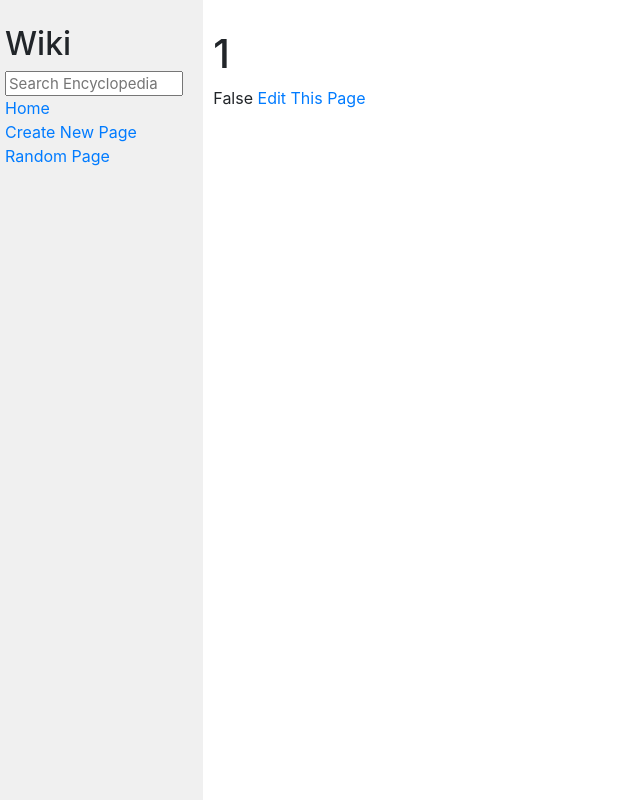
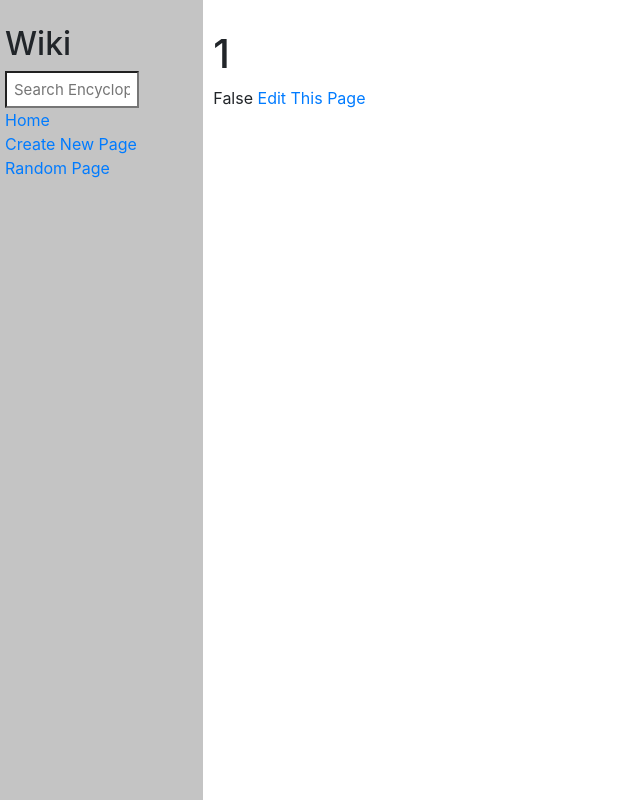
Before and after one commit to b-edward/wiki, a Django app: page /1 in a window 1280 px wide. Shown: the whole page, without its empty margins (0-640 px from the left). Run offline with Django 3.2, Linux system fonts and the light colour scheme; some libraries are stand-ins or nearby versions.

Commit message:
added styling to forms

```diff
--- a/encyclopedia/static/encyclopedia/styles.css
+++ b/encyclopedia/static/encyclopedia/styles.css
@@ -28,7 +28,7 @@ textarea {
 }
 
 .sidebar {
-    background-color: #f0f0f0;
+    background-color: #c4c4c4;
     height: 100vh;
     padding: 20px;
 }
@@ -36,3 +36,46 @@ textarea {
 .sidebar h2 {
     margin-top: 5px;
 }
+
+form {
+    padding: 20px 0;
+    text-align: left;
+    display: inline;
+    text-align: left;
+
+}
+
+input[type=submit], button {
+    display: block;
+    margin: 5px;
+    margin-top: 20px;
+    padding: 10px;
+    border-radius: 5px;
+    width: 140px;
+    border-style: hidden;
+}
+
+
+input[type=text] {
+    padding: 7px;
+    font: arial;
+    width: 75%;
+    border-radius: 0%;
+    display: block;
+}
+
+button:hover {
+        border-style: solid;
+}
+
+#edit, #new {
+    display: block;
+    margin-left: 5%;
+    background-color: #5892ff;
+    color: white;
+    border-radius: 0%;
+    border-style: solid;
+    border-width: .5px;
+    border-radius: 3px;
+    padding: 7px;
+}
--- a/encyclopedia/templates/encyclopedia/layout.html
+++ b/encyclopedia/templates/encyclopedia/layout.html
@@ -6,7 +6,7 @@
     <head>
         <title>{% block title %}{% endblock %}</title>
         <link rel="stylesheet" href="https://stackpath.bootstrapcdn.com/bootstrap/4.4.1/css/bootstrap.min.css" integrity="sha384-Vkoo8x4CGsO3+Hhxv8T/Q5PaXtkKtu6ug5TOeNV6gBiFeWPGFN9MuhOf23Q9Ifjh" crossorigin="anonymous">
-        <link href="{% static 'encyclopedia/styles.css' %}" rel="stylesheet">
+        <link rel="stylesheet" type="text/css" href="{% static 'encyclopedia/styles.css' %}">
     </head>
     <body>
         <div class="row">
```
